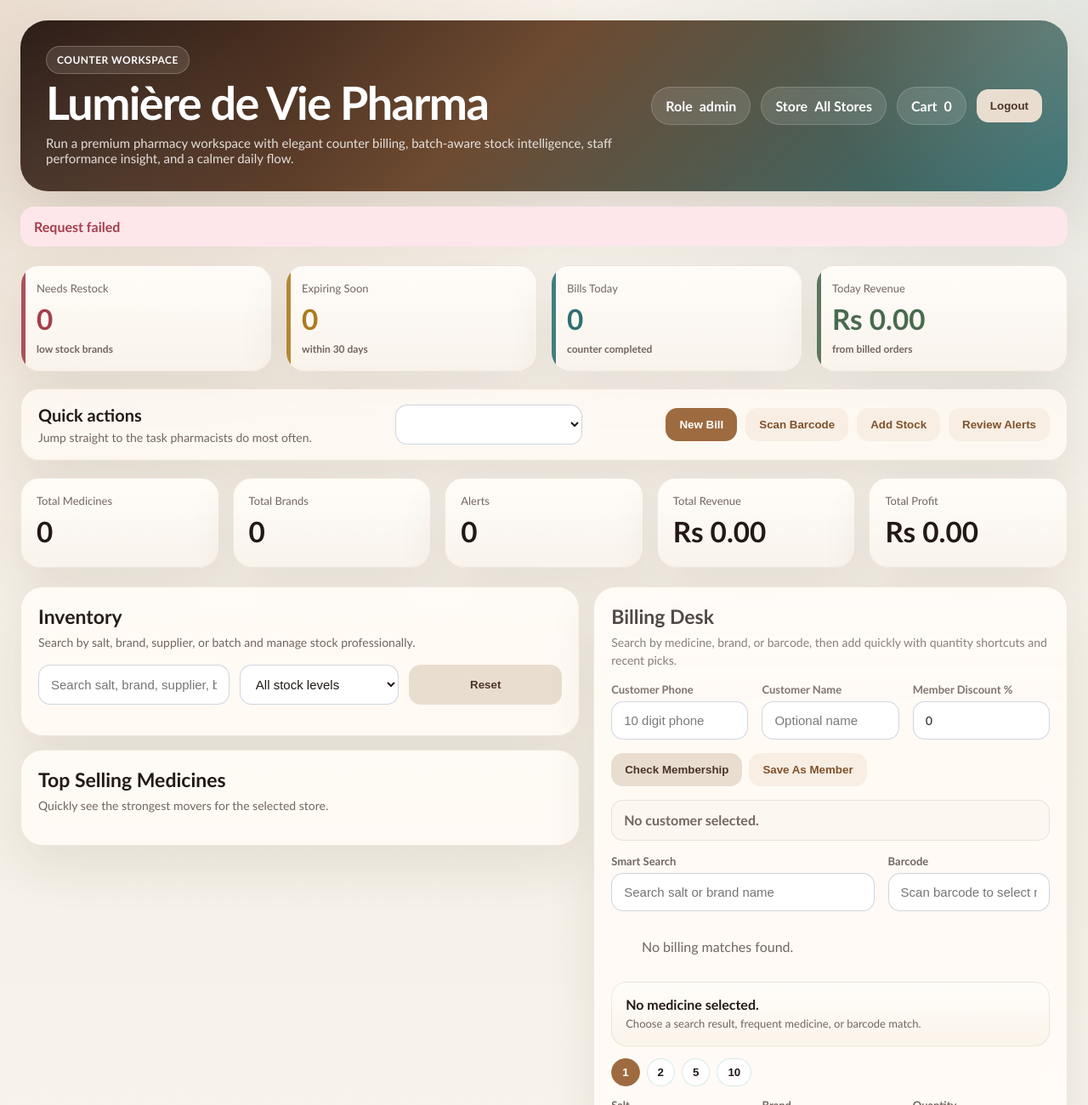
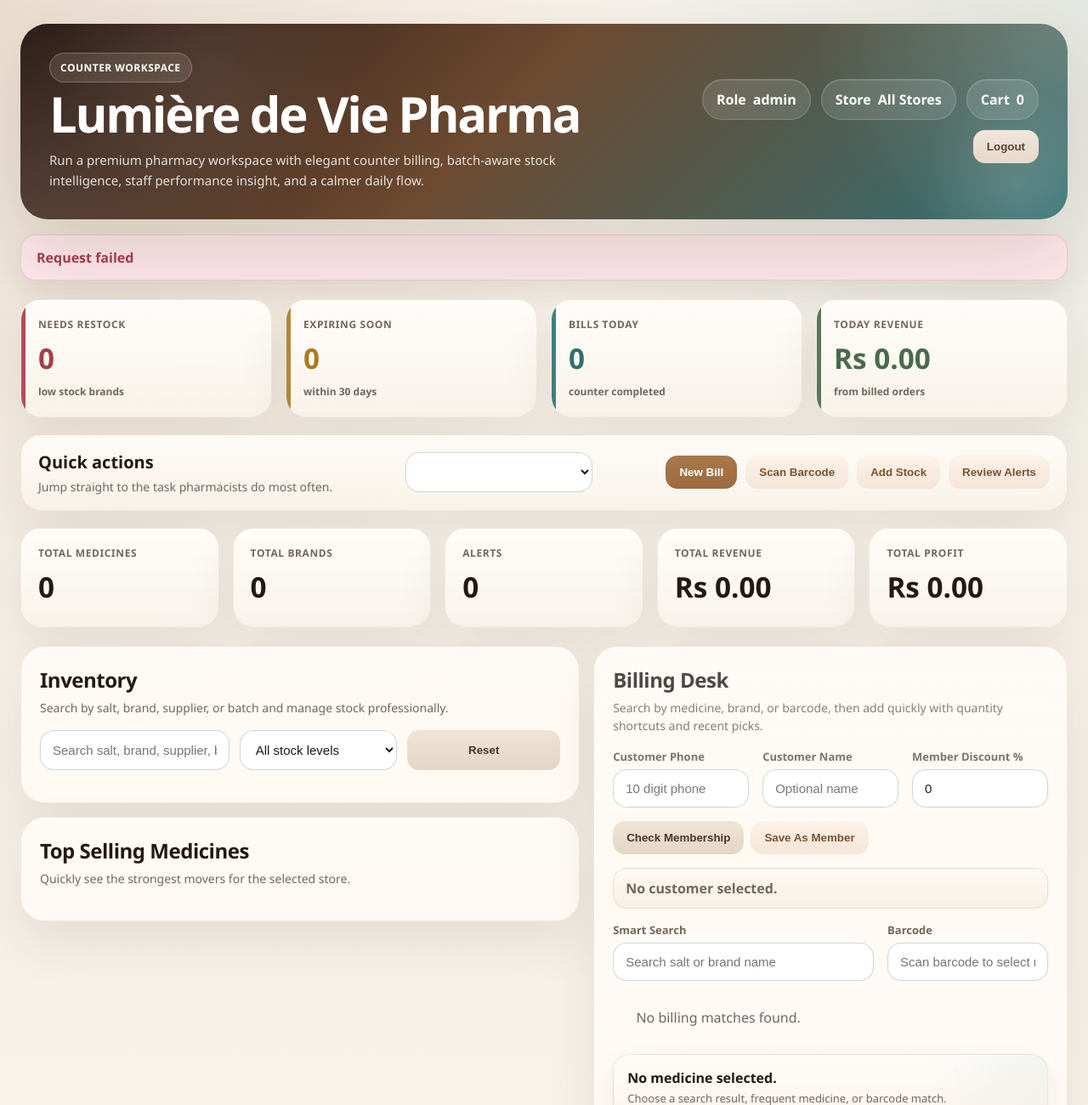
Before and after one commit to udityasharma27-dev/pharmacy-app, a website: page app.html in a window 1280 px wide. Shown: the top 1300 px of the page at 85% size. Drawn offline with Linux system fonts and the light colour scheme; no server answers; sample sign-in values are in the browser's storage.

Commit message:
Polish workspace dashboard styling

```diff
--- a/app.css
+++ b/app.css
@@ -19,6 +19,7 @@
   --ink-soft: #eadfd4;
   --shadow: 0 24px 60px rgba(68, 42, 24, 0.09);
   --shadow-strong: 0 34px 90px rgba(68, 42, 24, 0.16);
+  --shadow-soft: 0 16px 34px rgba(68, 42, 24, 0.08);
   --radius: 26px;
 }
 
@@ -28,7 +29,7 @@ html { scroll-behavior: smooth; }
 
 body {
   margin: 0;
-  font-family: "Trebuchet MS", "Segoe UI", Arial, sans-serif;
+  font-family: "Segoe UI", "Trebuchet MS", Arial, sans-serif;
   color: var(--text);
   background:
     radial-gradient(circle at top left, rgba(157, 107, 63, 0.17), transparent 28%),
@@ -40,27 +41,41 @@ body {
 .shell {
   max-width: 1480px;
   margin: 0 auto;
-  padding: 24px 24px 120px;
+  padding: 28px 24px 120px;
 }
 
 .hero {
+  position: relative;
   display: flex;
   justify-content: space-between;
   gap: 20px;
   align-items: center;
-  padding: 30px;
+  padding: 34px;
   border-radius: 32px;
   color: white;
   background:
-    radial-gradient(circle at top right, rgba(255, 240, 222, 0.18), transparent 24%),
-    radial-gradient(circle at bottom left, rgba(255, 255, 255, 0.08), transparent 26%),
+    radial-gradient(circle at top right, rgba(255, 240, 222, 0.22), transparent 24%),
+    radial-gradient(circle at bottom left, rgba(255, 255, 255, 0.11), transparent 26%),
+    radial-gradient(circle at 18% 18%, rgba(255, 255, 255, 0.08), transparent 18%),
     linear-gradient(135deg, #261611 0%, #6d4a31 46%, #2f6f73 100%);
   box-shadow: var(--shadow-strong);
+  overflow: hidden;
+}
+
+.hero::after {
+  content: "";
+  position: absolute;
+  inset: auto -60px -80px auto;
+  width: 240px;
+  height: 240px;
+  border-radius: 50%;
+  background: radial-gradient(circle, rgba(255,255,255,0.13), transparent 68%);
+  pointer-events: none;
 }
 
 .hero-copy { max-width: 760px; }
-.hero h1 { margin: 8px 0 0; font-size: clamp(34px, 4.4vw, 54px); line-height: 0.96; letter-spacing: -0.03em; }
-.hero p { margin: 12px 0 0; max-width: 680px; color: rgba(255, 255, 255, 0.84); font-size: 15px; }
+.hero h1 { margin: 10px 0 0; font-size: clamp(36px, 4.6vw, 58px); line-height: 0.94; letter-spacing: -0.04em; }
+.hero p { margin: 14px 0 0; max-width: 680px; color: rgba(255, 255, 255, 0.84); font-size: 15px; line-height: 1.6; }
 
 .eyebrow,
 .section-chip {
@@ -95,8 +110,9 @@ body {
   padding: 12px 16px;
   border-radius: 999px;
   background: rgba(255, 255, 255, 0.12);
-  border: 1px solid rgba(255, 255, 255, 0.16);
+  border: 1px solid rgba(255, 255, 255, 0.18);
   font-weight: 700;
+  box-shadow: inset 0 1px 0 rgba(255,255,255,0.12);
 }
 
 .clickable-pill {
@@ -139,10 +155,10 @@ body {
 .stat-card {
   position: relative;
   overflow: hidden;
-  padding: 18px;
-  border-radius: 22px;
-  background: linear-gradient(180deg, rgba(255,252,248,0.98), rgba(249,243,236,0.96));
-  border: 1px solid rgba(166, 123, 91, 0.14);
+  padding: 20px;
+  border-radius: 24px;
+  background: linear-gradient(180deg, rgba(255,253,249,0.99), rgba(248,242,234,0.96));
+  border: 1px solid rgba(166, 123, 91, 0.12);
   box-shadow: var(--shadow);
 }
 
@@ -159,7 +175,10 @@ body {
 .stat-card p {
   margin: 0;
   color: var(--muted);
-  font-size: 13px;
+  font-size: 12px;
+  text-transform: uppercase;
+  letter-spacing: 0.05em;
+  font-weight: 800;
 }
 
 .today-card h3,
@@ -182,9 +201,9 @@ body {
 .quickbar {
   margin-top: 20px;
   padding: 18px 20px;
-  border-radius: 22px;
+  border-radius: 24px;
   border: 1px solid var(--border);
-  background: rgba(255, 250, 245, 0.82);
+  background: linear-gradient(180deg, rgba(255, 252, 248, 0.92), rgba(249, 242, 234, 0.86));
   backdrop-filter: blur(12px);
   box-shadow: var(--shadow);
   display: flex;
@@ -235,24 +254,26 @@ body {
   box-shadow: none;
 }
 
-.btn-primary { background: var(--primary); color: white; }
+.btn-primary { background: linear-gradient(180deg, #aa774a, var(--primary)); color: white; }
 .btn-primary:hover { background: var(--primary-dark); }
-.btn-secondary { background: #e9ddd0; color: #4a3428; }
+.btn-secondary { background: linear-gradient(180deg, #efe4d7, #e5d6c6); color: #4a3428; }
 .btn-danger { background: var(--danger); color: white; }
 .btn-soft-danger { background: var(--danger-soft); color: var(--danger); }
-.btn-soft { background: #f8eee4; color: #7e512b; }
+.btn-soft { background: linear-gradient(180deg, #fcf2e9, #f4e6d8); color: #7e512b; }
 .btn-warning { background: var(--warning-soft); color: var(--warning); }
 
 .message {
   margin-top: 18px;
-  padding: 14px 16px;
-  border-radius: 16px;
+  padding: 15px 18px;
+  border-radius: 18px;
   font-weight: 700;
   display: none;
+  border: 1px solid transparent;
+  box-shadow: var(--shadow-soft);
 }
 
-.message.success { display: block; background: var(--success-soft); color: var(--success); }
-.message.error { display: block; background: var(--danger-soft); color: var(--danger); }
+.message.success { display: block; background: var(--success-soft); color: var(--success); border-color: rgba(73, 106, 79, 0.16); }
+.message.error { display: block; background: var(--danger-soft); color: var(--danger); border-color: rgba(165, 61, 75, 0.16); }
 
 .stats { grid-template-columns: repeat(5, minmax(0, 1fr)); margin-top: 20px; }
 .layout { grid-template-columns: minmax(0, 1.18fr) minmax(0, 1fr); margin-top: 22px; align-items: start; }
@@ -263,11 +284,12 @@ body {
 .panel {
   background: var(--panel);
   border: 1px solid var(--border);
-  border-radius: var(--radius);
-  padding: 20px;
+  border-radius: 28px;
+  padding: 22px;
   box-shadow: var(--shadow);
   backdrop-filter: blur(12px);
   position: relative;
+  transition: transform 0.22s ease, box-shadow 0.22s ease, border-color 0.22s ease;
 }
 
 .panel::after {
@@ -279,8 +301,14 @@ body {
   background: linear-gradient(180deg, rgba(255,255,255,0.26), transparent 22%);
 }
 
-.section-title { margin: 0 0 6px; font-size: 23px; }
-.section-subtitle { margin: 0 0 16px; color: var(--muted); font-size: 14px; line-height: 1.5; }
+.panel:hover {
+  transform: translateY(-2px);
+  box-shadow: var(--shadow-strong);
+  border-color: rgba(166, 123, 91, 0.24);
+}
+
+.section-title { margin: 0 0 6px; font-size: 24px; letter-spacing: -0.02em; }
+.section-subtitle { margin: 0 0 16px; color: var(--muted); font-size: 14px; line-height: 1.55; max-width: 64ch; }
 
 .field { display: grid; gap: 6px; }
 .field label { font-size: 13px; font-weight: 800; color: var(--muted); }
@@ -305,11 +333,12 @@ input, select {
   width: 100%;
   padding: 13px 14px;
   border: 1px solid rgba(148, 163, 184, 0.45);
-  border-radius: 14px;
+  border-radius: 16px;
   background: rgba(255, 255, 255, 0.98);
   color: var(--text);
   outline: none;
   font-size: 15px;
+  transition: border-color 0.18s ease, box-shadow 0.18s ease, background 0.18s ease;
 }
 
 input:focus, select:focus {
@@ -327,21 +356,32 @@ input:focus, select:focus {
 .inventory-list, .history-list {
   max-height: 760px;
   overflow: auto;
-  padding-right: 4px;
+  padding-right: 6px;
 }
 
 .medicine-card, .bill-card, .supplier-card, .alert-card, .cart-item, .selected-card, .suggestion-card {
   background: rgba(255, 255, 255, 0.98);
   border: 1px solid var(--border);
-  border-radius: 18px;
+  border-radius: 20px;
+  box-shadow: var(--shadow-soft);
+  transition: transform 0.18s ease, box-shadow 0.18s ease, border-color 0.18s ease;
+}
+
+.medicine-card:hover, .bill-card:hover, .supplier-card:hover, .alert-card:hover, .suggestion-card:hover {
+  transform: translateY(-2px);
+  box-shadow: var(--shadow);
+  border-color: rgba(166, 123, 91, 0.24);
 }
 
 .profile-card,
 .team-card {
-  padding: 16px;
-  border-radius: 18px;
+  padding: 18px;
+  border-radius: 22px;
   border: 1px solid var(--border);
-  background: linear-gradient(180deg, #ffffff, #f8fbfc);
+  background:
+    radial-gradient(circle at top right, rgba(47, 111, 115, 0.06), transparent 24%),
+    linear-gradient(180deg, #ffffff, #f8fbfc);
+  box-shadow: var(--shadow-soft);
 }
 
 .profile-card {
@@ -373,7 +413,7 @@ input:focus, select:focus {
 .metric-box {
   padding: 12px 14px;
   border-radius: 16px;
-  background: #f8fafc;
+  background: linear-gradient(180deg, #fdfefe, #f5f8fb);
   border: 1px solid rgba(148, 163, 184, 0.18);
 }
 
@@ -420,8 +460,10 @@ input:focus, select:focus {
 
 .editor-section {
   padding: 16px;
-  border-radius: 20px;
-  background: linear-gradient(180deg, #fffdf9, #faf2e8);
+  border-radius: 22px;
+  background:
+    radial-gradient(circle at top right, rgba(166, 123, 91, 0.08), transparent 26%),
+    linear-gradient(180deg, #fffdf9, #faf2e8);
   border: 1px solid rgba(166, 123, 91, 0.12);
 }
 
@@ -436,8 +478,8 @@ input:focus, select:focus {
   align-items: center;
   min-height: 48px;
   padding: 12px 14px;
-  border-radius: 14px;
-  background: #fcf7f1;
+  border-radius: 16px;
+  background: linear-gradient(180deg, #fef9f4, #f8efe5);
   border: 1px solid rgba(166, 123, 91, 0.18);
   color: var(--muted);
   font-weight: 700;
@@ -446,7 +488,9 @@ input:focus, select:focus {
 .selected-card {
   padding: 16px;
   margin-bottom: 14px;
-  background: linear-gradient(180deg, #fffdf9, #fbf4eb);
+  background:
+    radial-gradient(circle at top right, rgba(47, 111, 115, 0.06), transparent 28%),
+    linear-gradient(180deg, #fffdf9, #fbf4eb);
 }
 
 .suggestion-list {
@@ -482,16 +526,17 @@ input:focus, select:focus {
 
 .chip-btn {
   border: 1px solid rgba(15, 118, 110, 0.16);
-  background: white;
+  background: linear-gradient(180deg, #ffffff, #faf7f2);
   color: var(--text);
-  padding: 8px 12px;
+  padding: 9px 13px;
   border-radius: 999px;
   cursor: pointer;
   font-weight: 800;
+  box-shadow: inset 0 1px 0 rgba(255,255,255,0.8);
 }
 
 .chip-btn.active {
-  background: var(--primary);
+  background: linear-gradient(180deg, #aa774a, var(--primary));
   border-color: var(--primary);
   color: white;
 }
@@ -522,6 +567,8 @@ input:focus, select:focus {
   color: var(--primary);
   font-weight: 800;
   cursor: pointer;
+  text-decoration: underline;
+  text-underline-offset: 3px;
 }
 
 .category-card {
@@ -600,9 +647,10 @@ input:focus, select:focus {
 
 .brand-row {
   padding: 14px;
-  background: #fdf8f2;
+  background: linear-gradient(180deg, #fdf8f2, #faf2e7);
   border: 1px solid rgba(166, 123, 91, 0.12);
   align-items: flex-start;
+  border-radius: 18px;
 }
 
 .tag {
@@ -621,8 +669,35 @@ input:focus, select:focus {
 .tag.generic { background: #e6f0ef; color: #2f6f73; }
 .tag.info { background: var(--info-soft); color: var(--info); }
 
-.bill-card, .supplier-card, .alert-card { padding: 16px; }
-.bill-items { margin-top: 12px; display: grid; gap: 8px; font-size: 14px; color: #334155; }
+.bill-card, .supplier-card, .alert-card { padding: 18px; }
+.bill-card {
+  background: linear-gradient(180deg, rgba(255,255,255,0.99), rgba(249,244,238,0.98));
+  border-left: 5px solid rgba(47, 111, 115, 0.68);
+}
+
+.bill-top {
+  align-items: flex-start;
+}
+
+.bill-top h4 {
+  font-size: 18px;
+  letter-spacing: -0.02em;
+}
+
+.bill-items {
+  margin-top: 14px;
+  display: grid;
+  gap: 10px;
+  font-size: 14px;
+  color: #334155;
+}
+
+.bill-items > div {
+  padding: 10px 12px;
+  border-radius: 14px;
+  background: rgba(248, 250, 252, 0.9);
+  border: 1px solid rgba(148, 163, 184, 0.16);
+}
 
 .alert-card {
   border-left: 5px solid transparent;
@@ -723,10 +798,26 @@ input:focus, select:focus {
 
 .modal-card {
   width: min(900px, 100%);
-  background: white;
-  border-radius: 24px;
-  padding: 22px;
+  background: linear-gradient(180deg, #ffffff, #fbf7f1);
+  border-radius: 28px;
+  padding: 24px;
   box-shadow: 0 36px 90px rgba(15, 23, 42, 0.24);
+}
+
+::-webkit-scrollbar {
+  width: 10px;
+  height: 10px;
+}
+
+::-webkit-scrollbar-thumb {
+  background: rgba(157, 107, 63, 0.28);
+  border-radius: 999px;
+  border: 2px solid transparent;
+  background-clip: padding-box;
+}
+
+::-webkit-scrollbar-track {
+  background: transparent;
 }
 
 @media (max-width: 1220px) {
@@ -763,3 +854,11 @@ input:focus, select:focus {
   }
   .cart-meta { grid-template-columns: 1fr; gap: 10px; }
 }
+
+@media (max-width: 720px) {
+  .hero h1 { font-size: 32px; }
+  .today-card, .stat-card, .panel { border-radius: 22px; }
+  .quickbar { padding: 16px; }
+  .bill-card, .supplier-card, .alert-card, .medicine-card { padding: 15px; }
+  .cart-dock { left: 12px; right: 12px; bottom: 12px; border-radius: 18px; }
+}
```
